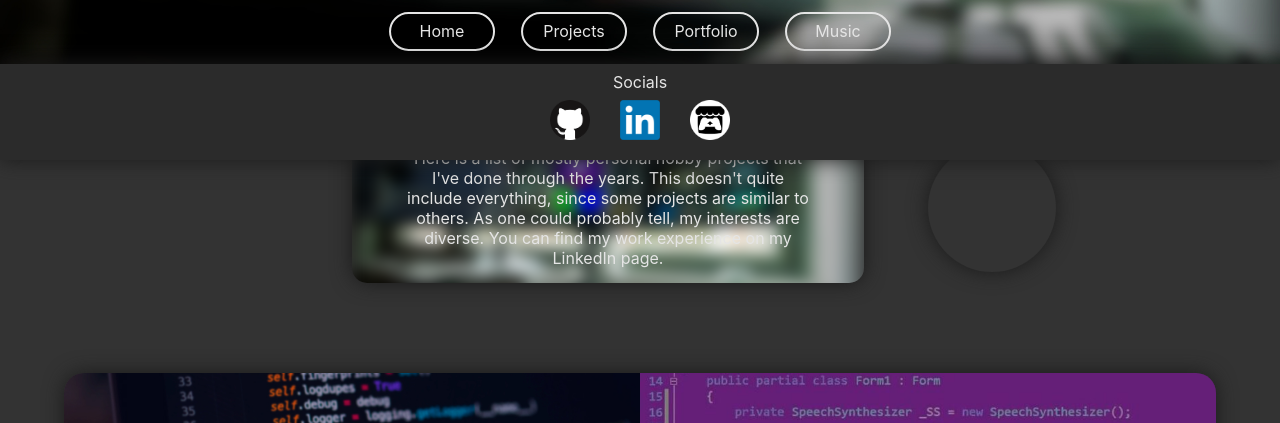
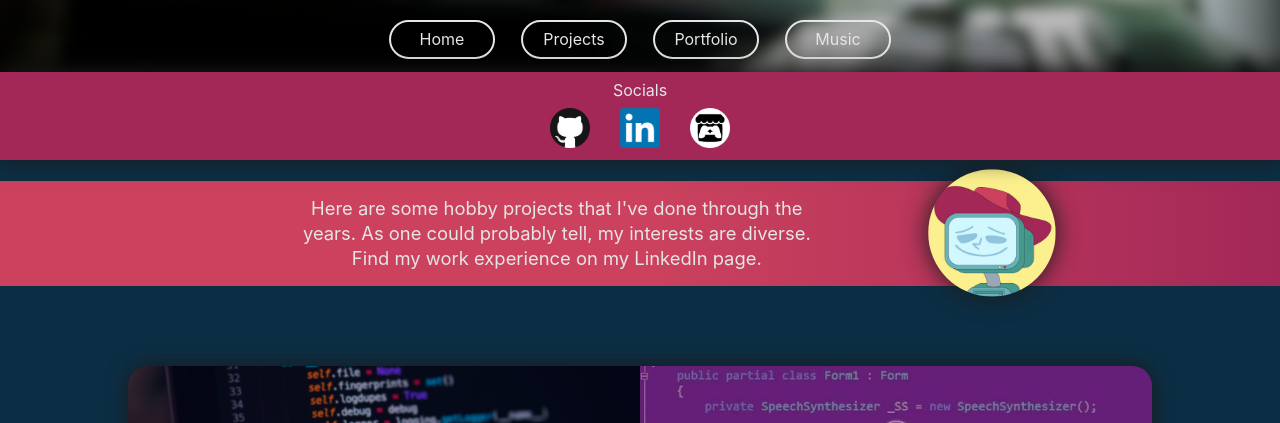
Before and after one commit to Tturna/portfolio-site-3.0, a React (Create React App) app: page /Portfolio in a window 1280 px wide. Shown: the part 640-1063 px from the top of the page. Built offline with nearby package versions, Linux system fonts and the light colour scheme.

Commit message:
Slight redesign and coloring

```diff
--- a/src/App.css
+++ b/src/App.css
@@ -1,15 +1,16 @@
+h1 {
+    font-size: 4em;
+    margin: 2vh auto;
+}
+
 h2 {
     text-align: center;
-}
-
-.content {
-    margin-bottom: 15vh;
 }
 
 .mainbox {
     position: relative;
     width: 100%;
-    height: 88vh;
+    height: 89vh;
     background-color: #2B2B2B;
     box-shadow: 0px 0px 20px #1B1B1B;
 }
@@ -38,6 +39,8 @@ h2 {
 
 .titlebox h2 {
     font-size: 1em;
+    color: #cc425e;
+    text-shadow: 0px 0px 5px black;
 }
 
 .buttonarray {
@@ -99,45 +102,42 @@ h2 {
 
 .descarea {
     width: 100%;
-    height: 30vh;
+    height: auto;
+    /* background-color: #cc425e; */
+    background: linear-gradient(-90deg, rgba(163,40,88,1) 0%, rgba(204,66,94,1) 50%);
+    /* box-shadow: 0px 0px 20px #1B1B1B; */
+    margin: 0 auto 10vh;
+}
+
+.descarea > img {
+    display: inline-block;
+    width: 8vw;
+    height: 8vw;
+    border-radius: 50%;
+    margin-left: 5vw;
+    box-shadow: 0px 0px 20px #1B1B1B;
+    vertical-align: middle;
+    transform: scale(1.25, 1.25);
 }
 
 .descbox {
     position: relative;
     display: inline-block;
-    width: 40vw;
-    margin-left: 10vw;
+    width: 50vw;
     border-radius: 15px;
-    box-shadow: 0px 0px 20px #1B1B1B;
+    /* box-shadow: 0px 0px 20px #1B1B1B; */
     vertical-align: middle;
     overflow: hidden;
 }
 
-.descbox img {
-    position: absolute;
-    left: 0;
-    top: -60%;
-    width: 100%;
-    object-fit: cover;
-    filter: blur(7px);
-}
-
 .descbox p {
+    font-size: 1.15em;
+    line-height: 1.35em;
     position: relative;
     display: inline-block;
     width: 80%;
     padding: 15px;
     margin: 0;
-}
-
-#img {
-    display: inline-block;
-    width: 10vw;
-    height: 10vw;
-    border-radius: 50%;
-    margin-left: 5vw;
-    box-shadow: 0px 0px 20px #1B1B1B;
-    vertical-align: middle;
 }
 
 .centercontent {
@@ -146,7 +146,7 @@ h2 {
 
 .contentarea {
     box-shadow: 0px 0px 20px #1B1B1B;
-    width: 90%;
+    width: 80%;
     border-radius: 20px;
     overflow: hidden;
     margin: auto;
@@ -209,14 +209,18 @@ footer {
     position: fixed;
     bottom: 0;
     width: 100%;
-    height: 12vh;
-    background-color: #2B2B2B;
+    height: 11vh;
+    background-color: #a32858;
     box-shadow: 0px 0px 20px #1B1B1B;
     text-align: center;
 }
 
 footer p {
     margin: 1vh  auto;
+}
+
+.footermargin {
+    margin-bottom: 15vh;
 }
 
 .defaulttranslate {
@@ -250,7 +254,6 @@ footer p {
     }
 
     .contentarea {
-        width: 80%;
         margin: auto 0 auto 2vw;
     }
 
@@ -310,13 +313,13 @@ footer p {
     }
 
     to {
-        height: 88vh;
+        height: 89vh;
     }
 }
 
 @keyframes maineaseout {
     from {
-        height: 88vh;
+        height: 89vh;
     }
 
     to {
--- a/src/App.js
+++ b/src/App.js
@@ -106,7 +106,7 @@ function App() {
           </div>
         </div>
 
-        <div className="content">
+        <div>
           <Routes>
             {/* All paths have the / character, so we have to use exact path for our home path */}
             <Route exact path="/" element={<Home/>}/>
--- a/src/Music.css
+++ b/src/Music.css
@@ -17,6 +17,7 @@
     height: 30vh;
     margin: 30px 80px;
     animation: boxappear 1s forwards;
+    box-shadow: 0px 0px 40px #cc425e;
 }
 
 .boxrow {
--- a/src/Music.js
+++ b/src/Music.js
@@ -4,12 +4,11 @@ import "./Music.css";
 class Music extends Component {
     render() {
         return (
-            <div>
-                <h2>Music</h2>
+            <div className="footermargin">
+                <h1 className="centercontent">Music</h1>
 
                 <div className="descarea centercontent">
                     <div className="descbox">
-                        <img src=".\imgs\mainimg.jpg" alt="main background"/>
                         <p>
                             I make music as a hobby. Here you can find some tracks that
                             I've marked as "finished". I try to combine metal into
@@ -17,9 +16,7 @@ class Music extends Component {
                         </p>
                     </div>
 
-                    <div id="img">
-
-                    </div>
+                    <img id="img" src=".\imgs\avatar_yellow_portrait_small.jpg" alt="avatar icon"/>
                 </div>
 
                 <div className="feature">
--- a/src/Portfolio.js
+++ b/src/Portfolio.js
@@ -17,24 +17,20 @@ import React, { Component } from "react";
 class Portfolio extends Component {
     render() {
         return (
-            <div className="centercontent">
-                <h2>Portfolio</h2>
+            <div className="centercontent footermargin">
+                <h1>Portfolio</h1>
 
                 <div className="descarea">
                     <div className="descbox">
-                        <img src=".\imgs\mainimg.jpg" alt="main background"/>
                         <p>
-                            Here is a list of mostly personal hobby projects that
-                            I've done through the years. This doesn't quite include
-                            everything, since some projects are similar to others.
+                            Here are some hobby projects that
+                            I've done through the years.
                             As one could probably tell, my interests are diverse.
-                            You can find my work experience on my LinkedIn page.
+                            Find my work experience on my LinkedIn page.
                         </p>
                     </div>
 
-                    <div id="img">
-
-                    </div>
+                    <img id="img" src=".\imgs\avatar_yellow_portrait_small.jpg" alt="avatar icon"/>
                 </div>
 
                 <div className="contentarea" id="portfolio">
--- a/src/Projects.js
+++ b/src/Projects.js
@@ -3,12 +3,11 @@ import React, { Component } from "react";
 class Projects extends Component {
     render() {
         return (
-            <div className="centercontent">
-                <h2>Projects</h2>
+            <div className="centercontent footermargin">
+                <h1>Projects</h1>
 
                 <div className="descarea">
                     <div className="descbox">
-                        <img src=".\imgs\mainimg.jpg" alt="main background"/>
                         <p>
                             I plan on having interactive projects and info about my current
                             projects here in the future.
@@ -17,9 +16,7 @@ class Projects extends Component {
                         </p>
                     </div>
 
-                    <div id="img">
-
-                    </div>
+                    <img id="img" src=".\imgs\avatar_yellow_portrait_small.jpg" alt="avatar icon"/>
                 </div>
 
                 <a href="https://github.com/Tturna" target="_blank" rel="noreferrer">
--- a/src/index.css
+++ b/src/index.css
@@ -6,7 +6,7 @@ body {
   -webkit-font-smoothing: antialiased;
   -moz-osx-font-smoothing: grayscale;
 
-  background-color: #333;
+  background-color: #0c2e44;
 }
 
 code {
```
Also changed, not shown: public/imgs/avatar_yellow_portrait_small.jpg (added).
